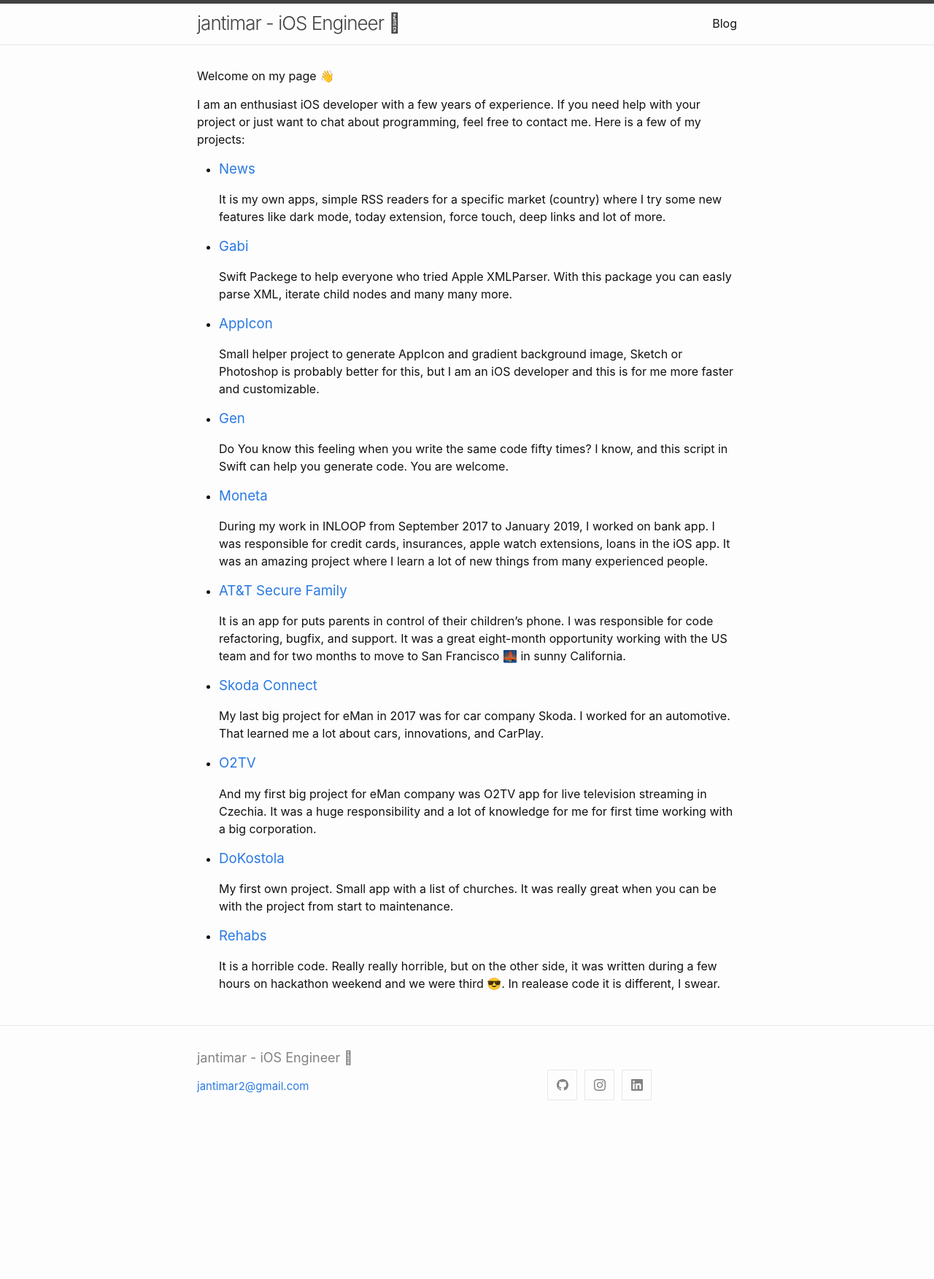
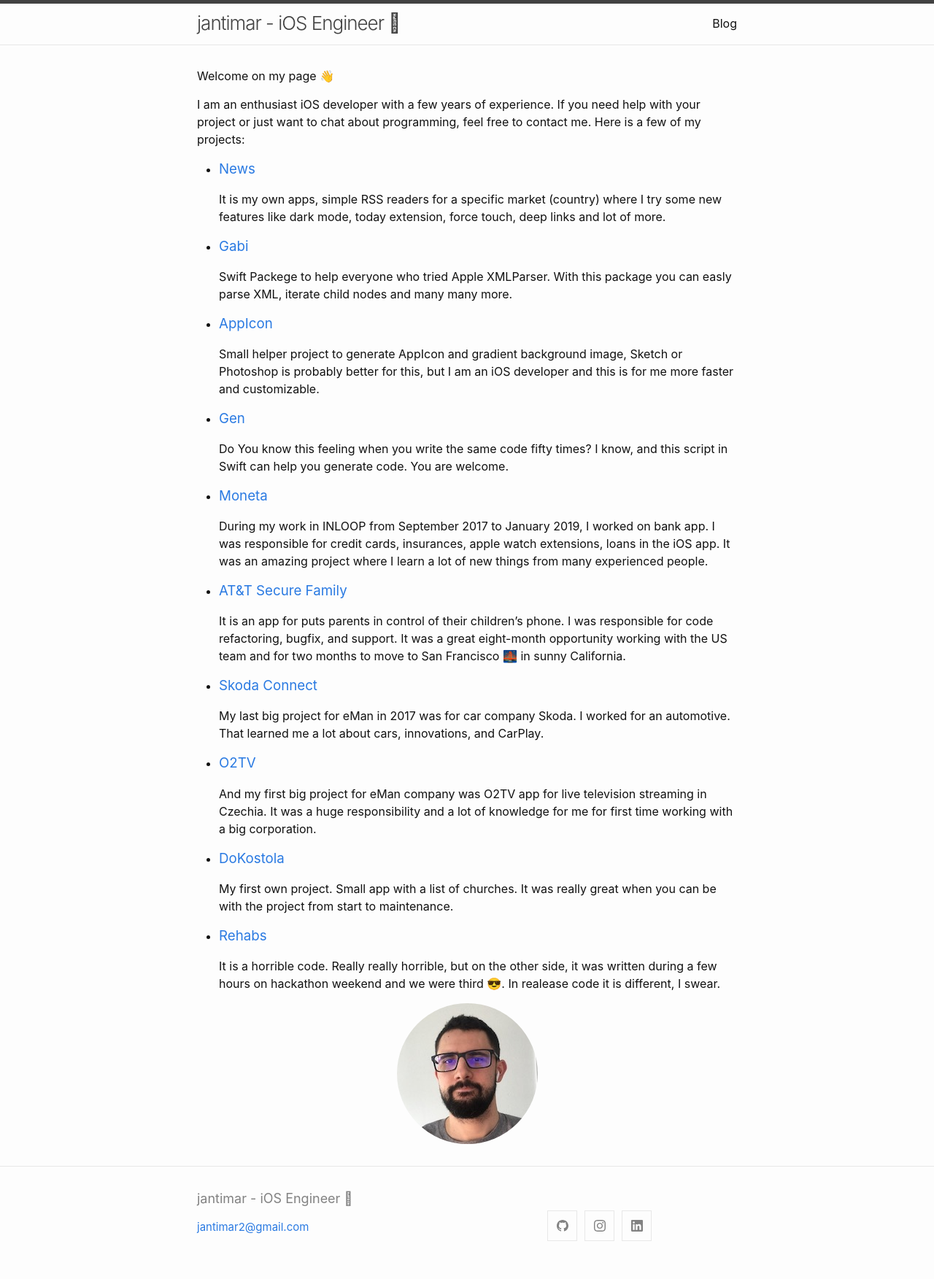
Before and after one commit to jantimar/jantimar.github.io, a Jekyll site: the page built from index.md, in a window 1280 px wide. Shown: the whole page at 73% size. Built offline with Jekyll 4.4.1, drawn with Linux system fonts in a browser that asks for light colours; before the commit the page ends 1560 px from its top, so only the background shows below that.

Commit message:
Add `me` photo

```diff
--- a/_layouts/home.html
+++ b/_layouts/home.html
@@ -1,6 +1,14 @@
 ---
 layout: default
 ---
+<style>
+img {
+  display: block;
+  margin-left: auto;
+  margin-right: auto;
+  border-radius: 50%;
+}
+</style>
 
 <div class="home">
 
@@ -15,4 +23,6 @@ layout: default
     {% endfor %}
   </ul>
 
+  <img src="/assets/me.jpg" alt="me">
+
 </div>
```
Also changed, not shown: assets/me.jpg (added).
